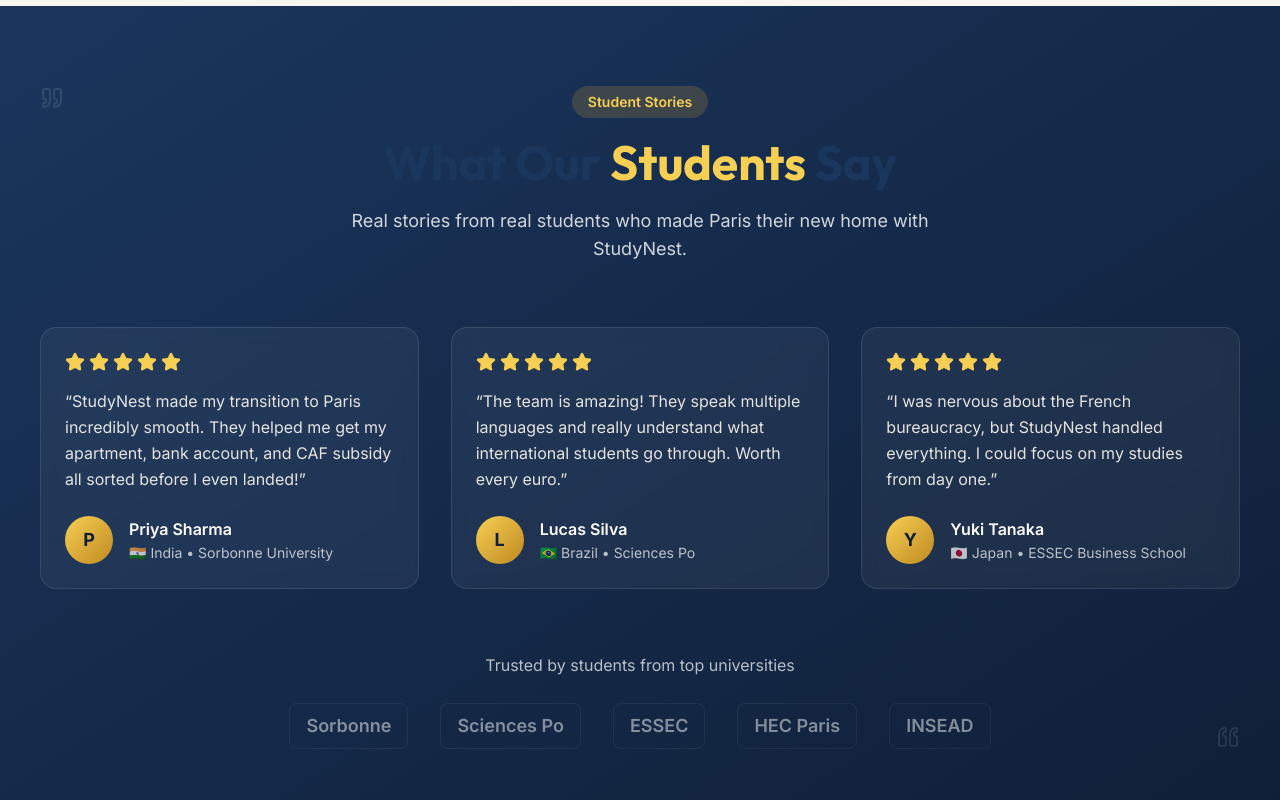
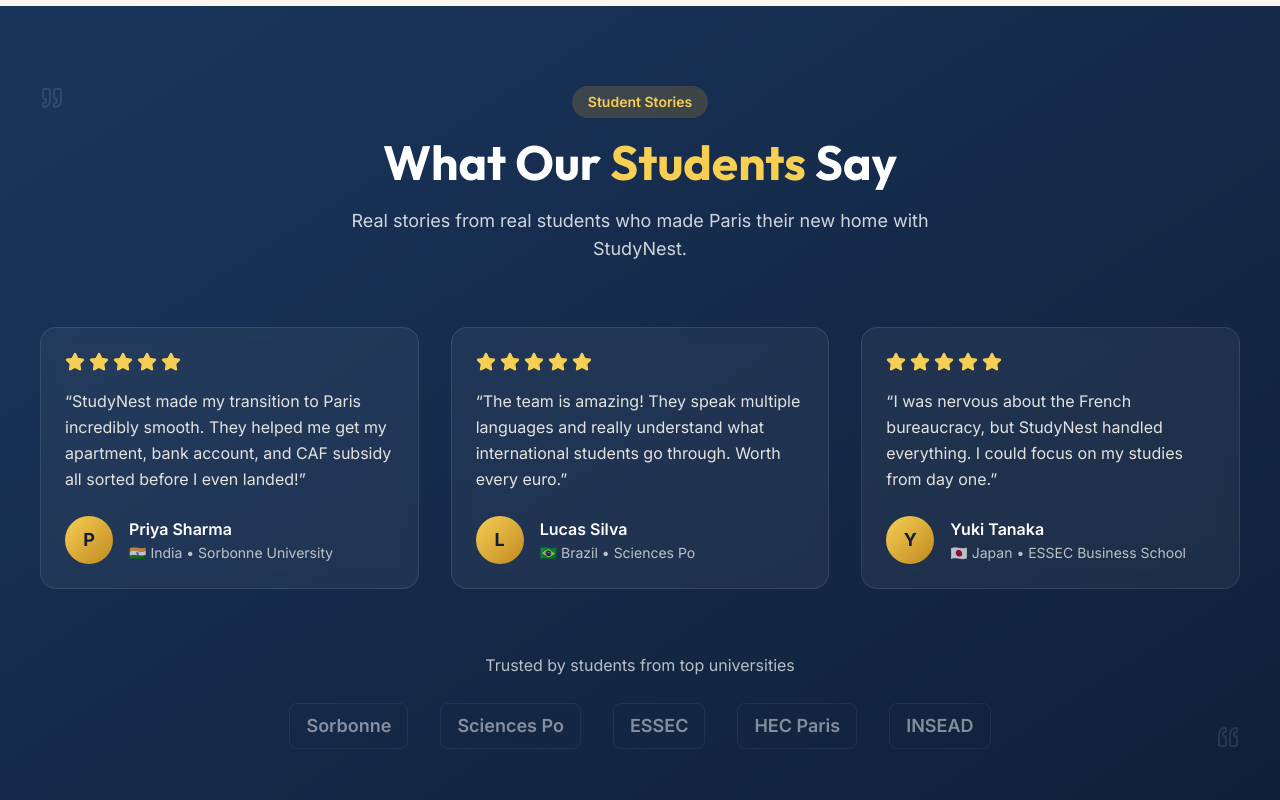
Before and after one commit to liablemohan/studyNest3.0, a Next.js app: page / in a window 1280 px wide. Shown: the part 3520-4320 px from the top of the page. Built offline with nearby package versions, Linux system fonts and the light colour scheme; no server answers.

Commit message:
fix: Text contrast - removed global navy color from headings, added explicit text-white classes

```diff
--- a/src/app/globals.css
+++ b/src/app/globals.css
@@ -148,7 +148,7 @@
   font-family: var(--font-display);
   font-weight: 700;
   line-height: 1.2;
-  color: var(--navy-700);
+  /* Color is now controlled by Tailwind classes for flexibility on dark/light backgrounds */
 }
 
 h1 {
--- a/src/components/landing/Testimonials.tsx
+++ b/src/components/landing/Testimonials.tsx
@@ -58,7 +58,7 @@
                          rounded-full text-sm font-semibold mb-4">
                         Student Stories
                     </span>
-                    <h2 className="text-4xl md:text-5xl font-bold mb-4">
+                    <h2 className="text-4xl md:text-5xl font-bold text-white mb-4">
                         What Our <span className="text-gold-400">Students</span> Say
                     </h2>
                     <p className="text-lg text-white/80 max-w-2xl mx-auto">
--- a/src/components/partners/PartnerShowcase.tsx
+++ b/src/components/partners/PartnerShowcase.tsx
@@ -277,7 +277,7 @@
                                             <span className="inline-block px-2 py-0.5 bg-white/20 rounded text-sm mb-2">
                                                 {selectedPartner.category}
                                             </span>
-                                            <h3 className="text-2xl font-bold">{selectedPartner.name}</h3>
+                                            <h3 className="text-2xl font-bold text-white">{selectedPartner.name}</h3>
                                         </div>
                                     </div>
                                 </div>
```
